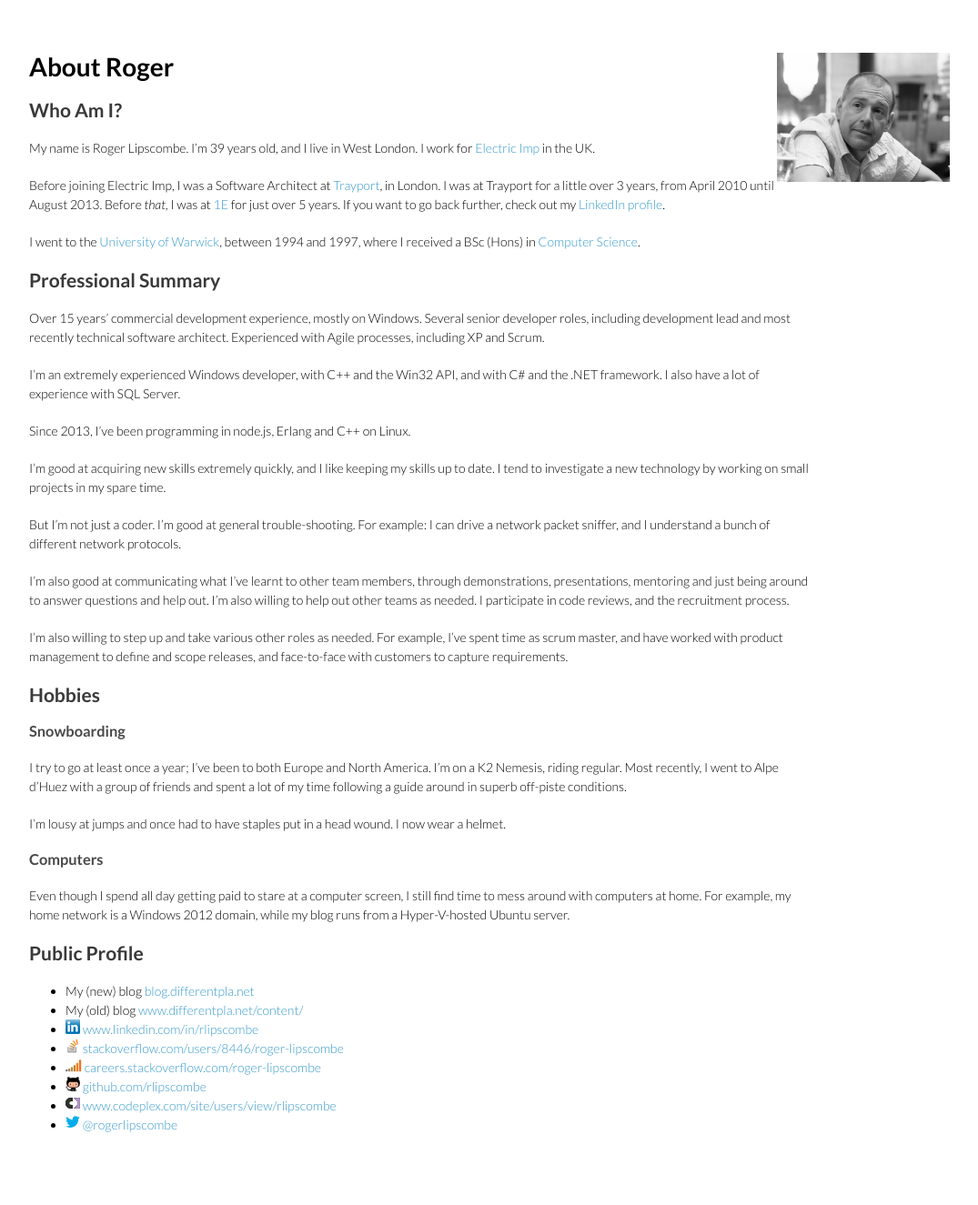
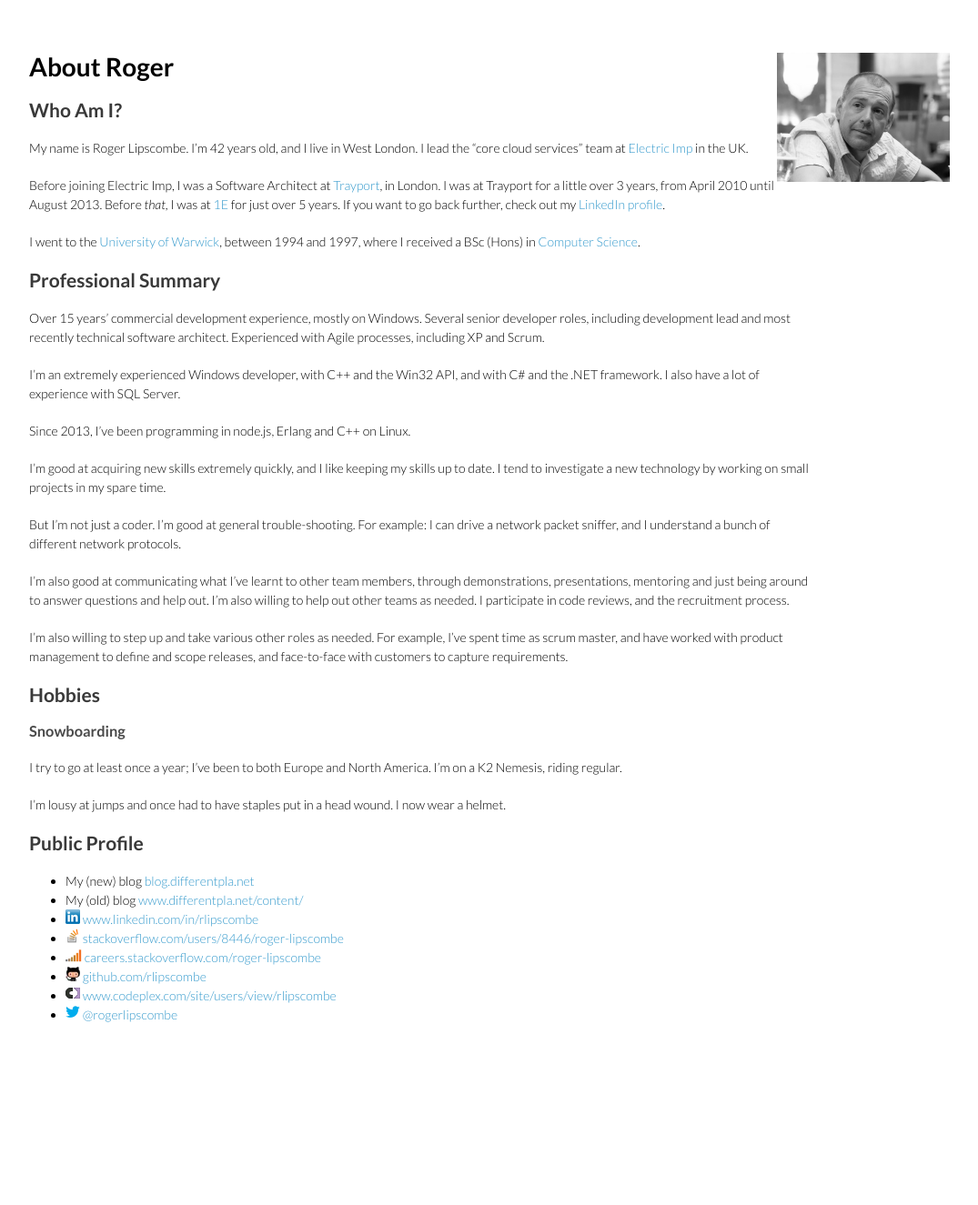
Before and after one commit to rlipscombe/rlipscombe.github.io, a Jekyll site: the page built from index.md, in a window 1280 px wide. Shown: the whole page at 91% size, without its empty margins (178-1253 px from the left). Built offline with Jekyll 4.4.1, drawn with Linux system fonts in a browser that asks for light colours; after the commit the page ends 1204 px from its top, so only the background shows below that.

Commit message:
Update age, role, hobbies

```diff
--- a/index.md
+++ b/index.md
@@ -7,8 +7,9 @@
 
 ## Who Am I?
 
-My name is Roger Lipscombe. I'm 39 years old, and I live in West London.  I
-work for [Electric Imp](http://electricimp.com) in the UK.
+My name is Roger Lipscombe. I'm 42 years old, and I live in West London.  I
+lead the "core cloud services" team at [Electric Imp](https://electricimp.com)
+in the UK.
 
 Before joining Electric Imp, I was a Software Architect at
 [Trayport](http://trayport.com), in London. I was at Trayport for a little over
@@ -54,18 +55,10 @@
 ### Snowboarding
 
 I try to go at least once a year; I’ve been to both Europe and North America.
-I’m on a K2 Nemesis, riding regular. Most recently, I went to Alpe d'Huez with
-a group of friends and spent a lot of my time following a guide around in
-superb off-piste conditions.
+I’m on a K2 Nemesis, riding regular.
 
 I’m lousy at jumps and once had to have staples put in a head wound. I now wear
 a helmet.
-
-### Computers
-
-Even though I spend all day getting paid to stare at a computer screen, I still
-find time to mess around with computers at home.  For example, my home network
-is a Windows 2012 domain, while my blog runs from a Hyper-V-hosted Ubuntu server.
 
 ## Public Profile
 
```
